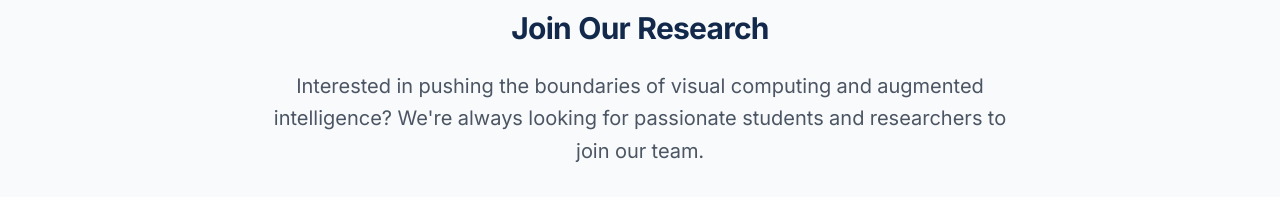
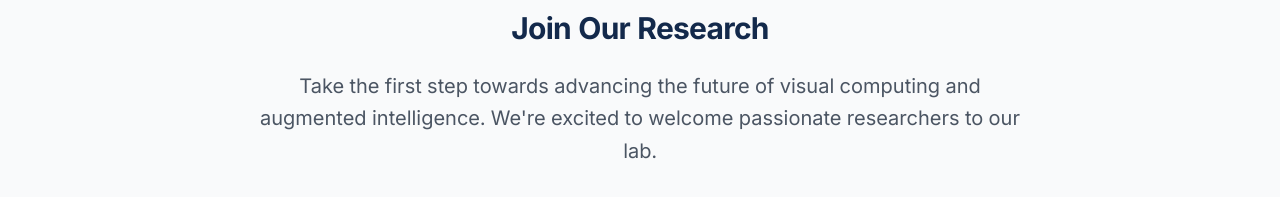
Before and after one commit to pawagh/graphics-group, a Next.js app: page / in a window 1280 px wide. Shown: the part 1993-2190 px from the top of the page. Built offline with nearby package versions, Linux system fonts and the light colour scheme.

Commit message:
Update text content across Home, Opportunities, and People pages for improved clarity and engagement; remove unnecessary index parameter in map functions for cleaner code. Additionally, remove ESLint directive from PublicationDetail component to enhance code quality.

```diff
--- a/src/app/opportunities/page.tsx
+++ b/src/app/opportunities/page.tsx
@@ -66,7 +66,7 @@ export default function OpportunitiesPage() {
           <section className="section-card">
             <h3 className="section-title">Current Openings</h3>
             <div className="grid gap-8">
-              {opportunities.map((opportunity, index) => (
+              {opportunities.map((opportunity) => (
                 <div
                   key={opportunity.title}
                   className="card p-6 group hover:shadow-card-hover transition-all duration-300"
--- a/src/app/page.tsx
+++ b/src/app/page.tsx
@@ -190,8 +190,8 @@ export default function Home() {
             <div className="max-w-3xl mx-auto">
               <h2 className="text-3xl font-bold text-unc-navy mb-6">Join Our Research</h2>
               <p className="text-xl text-neutral-600 mb-8 leading-relaxed">
-                Interested in pushing the boundaries of visual computing and augmented intelligence?
-                We're always looking for passionate students and researchers to join our team.
+                Take the first step towards advancing the future of visual computing and augmented intelligence.
+                We&apos;re excited to welcome passionate researchers to our lab.
               </p>
               <div className="flex flex-col sm:flex-row gap-4 justify-center">
                 <a href="/people" className="btn-primary inline-flex items-center justify-center">
--- a/src/app/people/page.tsx
+++ b/src/app/people/page.tsx
@@ -69,7 +69,7 @@ export default function People() {
           {/* Team members grid */}
           <section className="section-card">
             <div className="grid grid-cols-1 md:grid-cols-2 lg:grid-cols-4 gap-8">
-              {people.map((person, index) => (
+              {people.map((person) => (
                 <div
                   key={person.name}
                   className="card overflow-hidden group transition-all duration-300 hover:shadow-card-hover"
@@ -130,7 +130,7 @@ export default function People() {
               <h3 className="section-title">Group Philosophy</h3>
               <p className="text-neutral-700 leading-relaxed">
                 We believe in interdisciplinary collaboration, open science, and fostering a supportive environment for innovation and learning.
-                Our group values curiosity, diversity, and impact-driven research that pushes the boundaries of what's possible in visual computing.
+                Our group values curiosity, diversity, and impact-driven research that pushes the boundaries of what&apos;s possible in visual computing.
               </p>
             </section>
 
@@ -139,7 +139,7 @@ export default function People() {
               <h3 className="section-title">Team Impact</h3>
               <p className="text-neutral-700 leading-relaxed">
                 Our team brings together expertise in optics, computer vision, machine learning, and human-computer interaction to solve
-                real-world problems in visual computing and augmented intelligence. Together, we're shaping the future of how humans interact with technology.
+                real-world problems in visual computing and augmented intelligence. Together, we&apos;re shaping the future of how humans interact with technology.
               </p>
             </section>
           </div>
@@ -149,7 +149,7 @@ export default function People() {
             <div className="max-w-3xl mx-auto">
               <h2 className="text-3xl font-bold text-unc-navy mb-6">Join Our Team</h2>
               <p className="text-xl text-neutral-600 mb-8 leading-relaxed">
-                We're always looking for passionate students and researchers to join our lab.
+                We&apos;re always looking for passionate students and researchers to join our lab.
                 Check out our current opportunities and see how you can contribute to cutting-edge research in visual computing.
               </p>
               <a href="/opportunities" className="btn-primary inline-flex items-center justify-center">
--- a/src/app/publications/[slug]/page.tsx
+++ b/src/app/publications/[slug]/page.tsx
@@ -2,7 +2,6 @@ import { publications, Publication } from '../data';
 import { notFound } from 'next/navigation';
 import Image from 'next/image';
 
-// eslint-disable-next-line @typescript-eslint/no-explicit-any
 export default function PublicationDetail({ params }: { params: { slug: string } }) {
   const publication = publications.find((pub: Publication) => pub.slug === params.slug);
 
```
